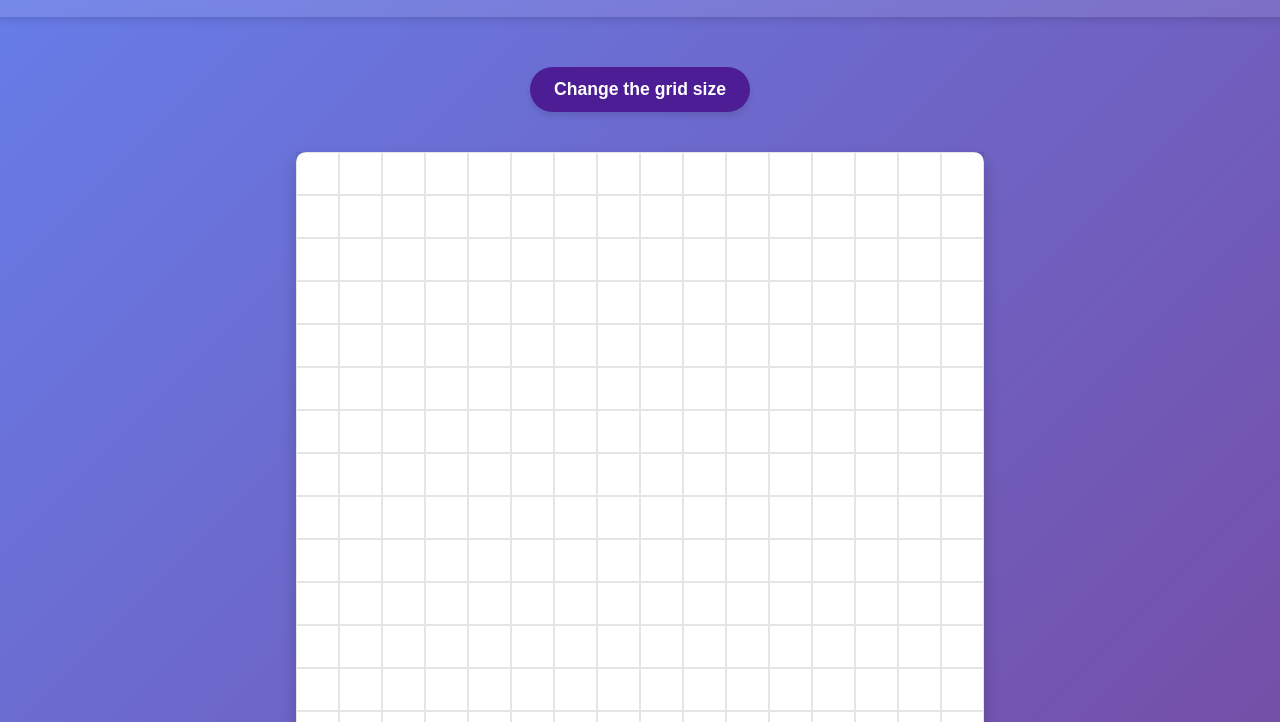
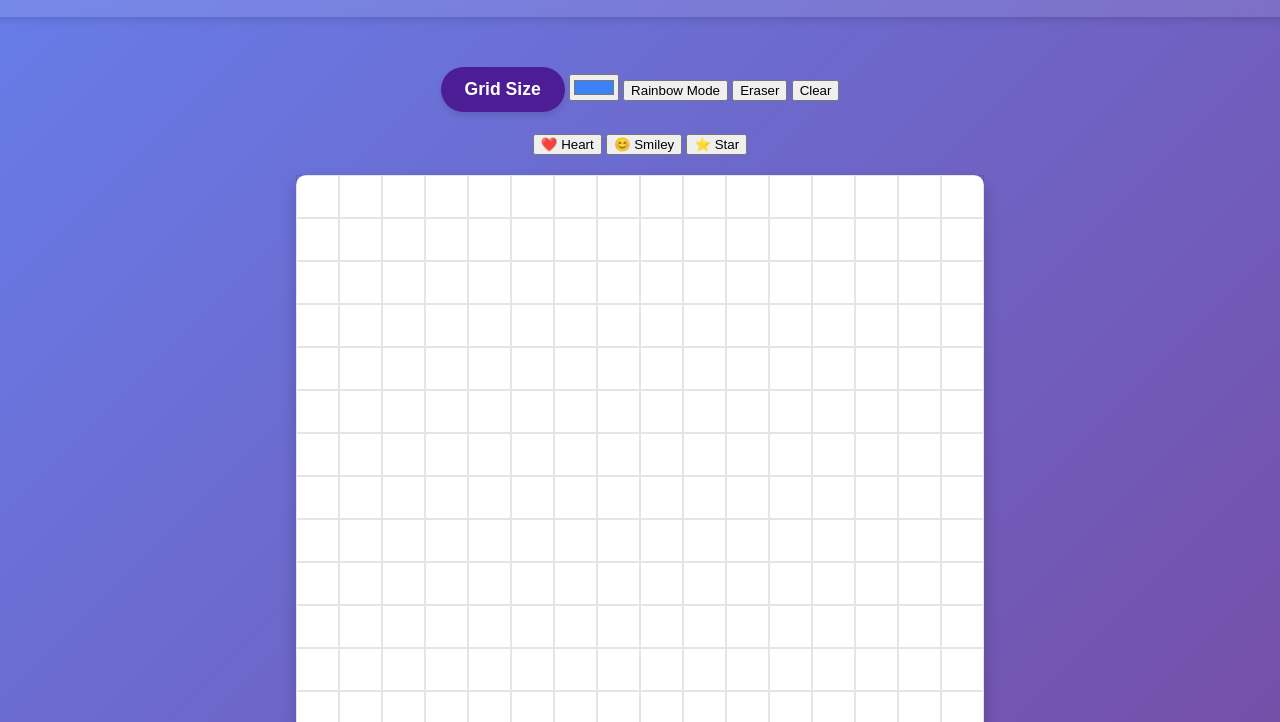
Before and after one commit to Clearxheaded/etch-a-sketch, a plain HTML site: page index.html in a window 1280 px wide. Shown: the part 78-800 px from the top of the page. Drawn offline with Linux system fonts and the light colour scheme.

Commit message:
Restructure html to add more functionality

```diff
--- a/index.html
+++ b/index.html
@@ -1,16 +1,29 @@
 <!DOCTYPE html>
 <html lang="en">
+
 <head>
     <meta charset="UTF-8">
     <meta name="viewport" content="width=device-width, initial-scale=1.0">
     <title>Etch a Sketch</title>
     <link rel="stylesheet" href="styles.css">
 </head>
+
 <body>
     <div class="header">
         <h1>Etch a Sketch Drawing Pad</h1>
     </div>
-    <button id="size-btn">Change the grid size</button>
+    <div class="controls">
+        <button id="size-btn" class="control-btn">Grid Size</button>
+        <input type="color" id="color-picker" value="#3b82f6">
+        <button id="rainbow-btn" class="control-btn">Rainbow Mode</button>
+        <button id="eraser-btn" class="control-btn">Eraser</button>
+        <button id="clear-btn" class="control-btn">Clear</button>
+    </div>
+    <div class="templates">
+        <button class="template-btn" data-template="heart">❤️ Heart</button>
+        <button class="template-btn" data-template="smiley">😊 Smiley</button>
+        <button class="template-btn" data-template="star">⭐ Star</button>
+    </div>
     <div id="container">
         <!-- Grid of divs goes here -->
     </div>
@@ -19,4 +32,5 @@
     </div>
     <script src="script.js"></script>
 </body>
+
 </html>
```
